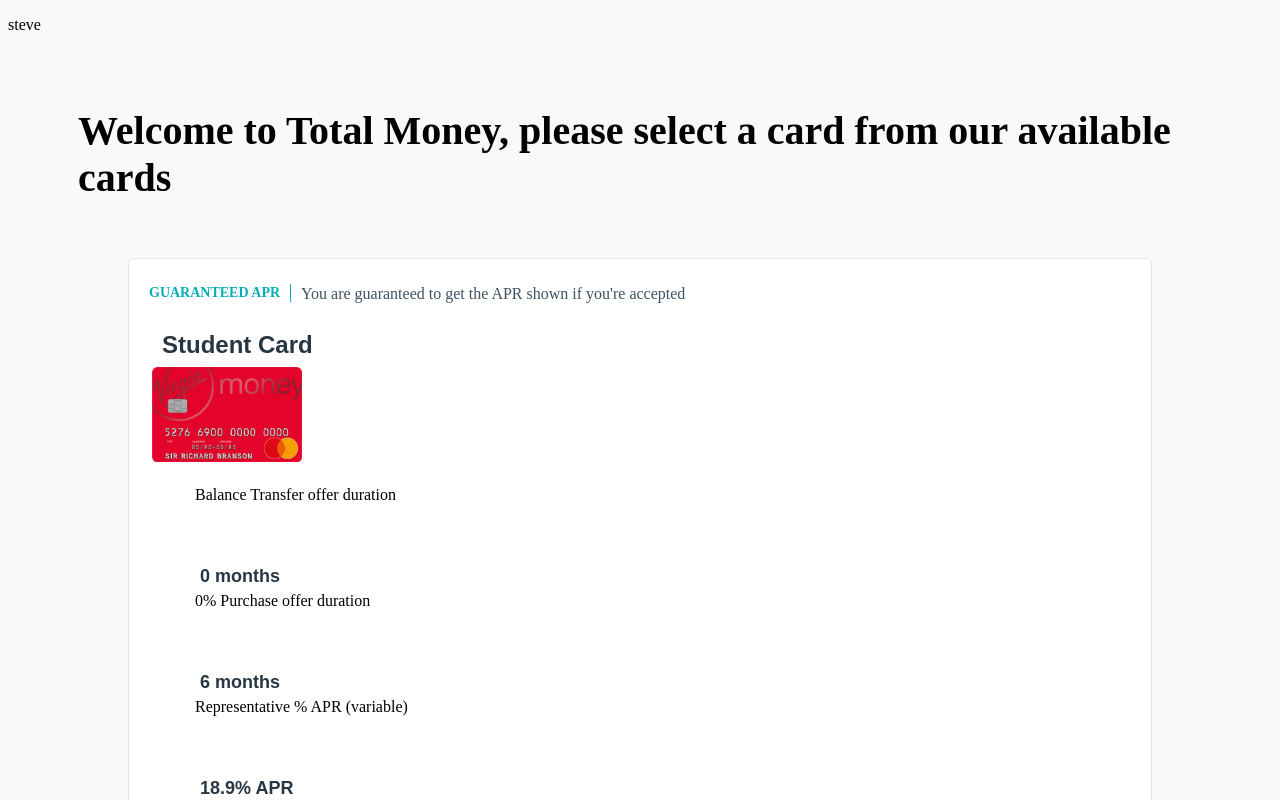
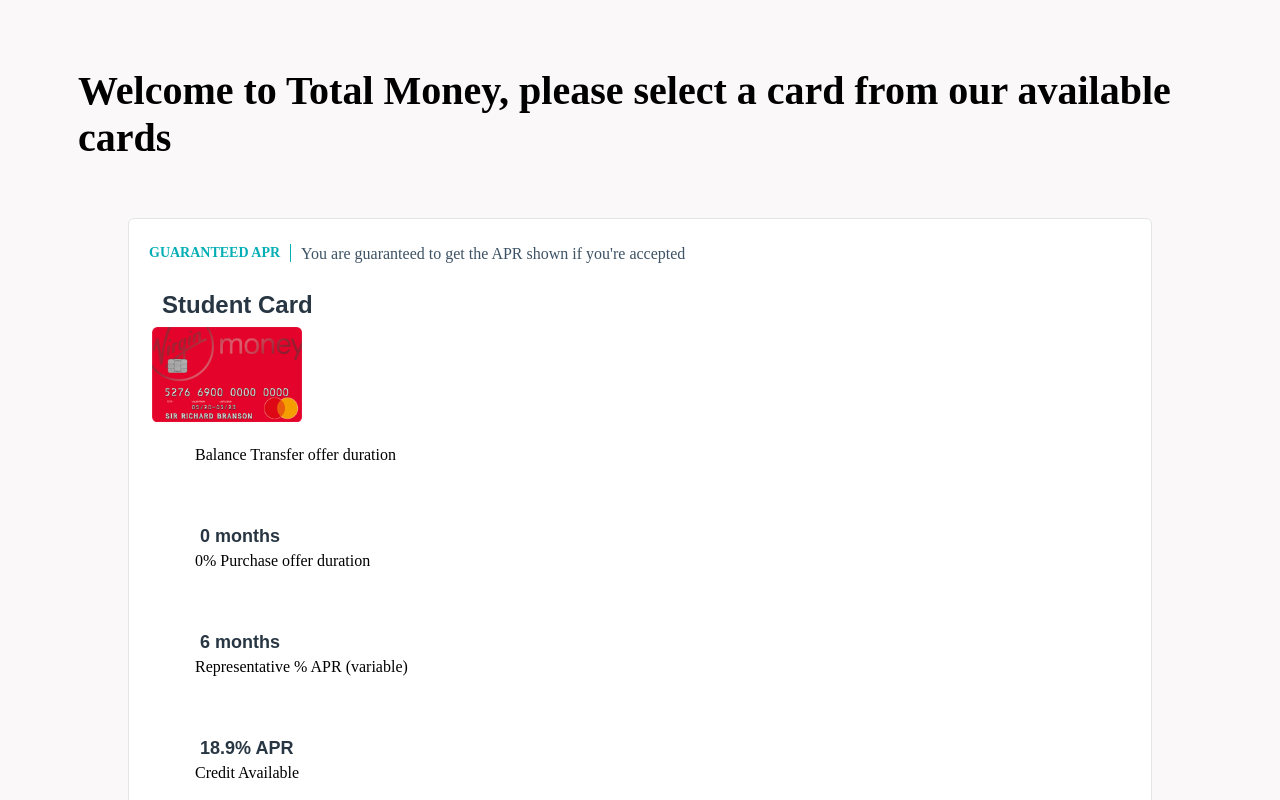
Before and after one commit to stephensecure/TotalMoney, a React (Create React App) app in the folder totalmoney/: page / in a window 1280 px wide. Shown: the top 800 px of the page. Built offline with nearby package versions, Linux system fonts and the light colour scheme.

Commit message:
home page style

```diff
--- a/totalmoney/src/Home.js
+++ b/totalmoney/src/Home.js
@@ -6,7 +6,6 @@
 
       return (
         <>
-        <p>steve</p>
             <div className="container_main">
                 <div className="product_main">
                     <div className="product_name">
```
